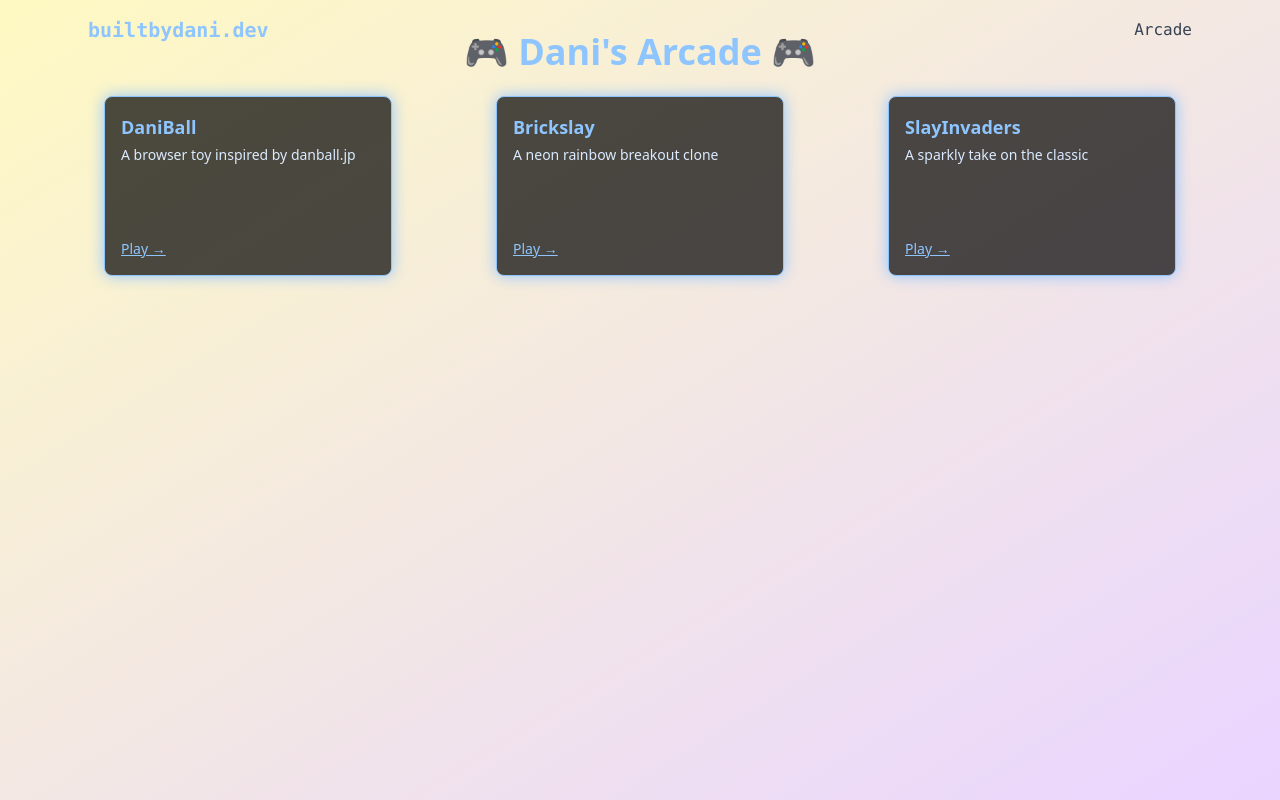
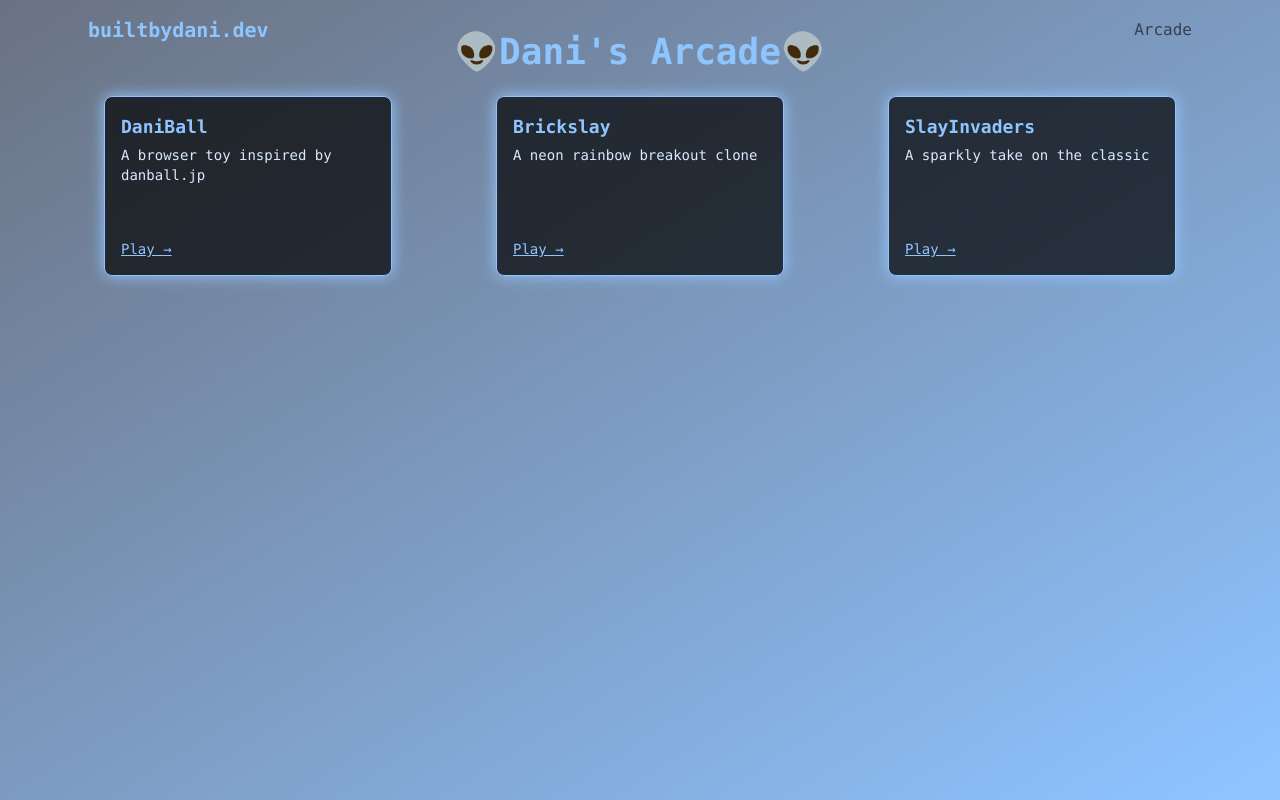
Before and after one commit to builtbydani/BioWebsite, a React (Vite) app in the folder builtbydani/: page /arcade in a window 1280 px wide. Built offline with nearby package versions, Linux system fonts and the light colour scheme.

Commit message:
general styling update

```diff
--- a/builtbydani/src/pages/Arcade.tsx
+++ b/builtbydani/src/pages/Arcade.tsx
@@ -6,7 +6,8 @@ export const Arcade: React.FC = () => {
     <main
       className="
       min-h-screen p-8
-      bg-gradient-to-br from-yellow-100 to-purple-200
+      font-mono
+      bg-gradient-to-br from-gray-500 to-blue-300
     ">
       <div
         className="
@@ -17,7 +18,7 @@ export const Arcade: React.FC = () => {
             text-4xl font-bold
             text-center text-blue-300 mb-6
         ">
-          🎮 Dani's Arcade 🎮
+          👽Dani's Arcade👽
         </h1>
 
         <div
```
